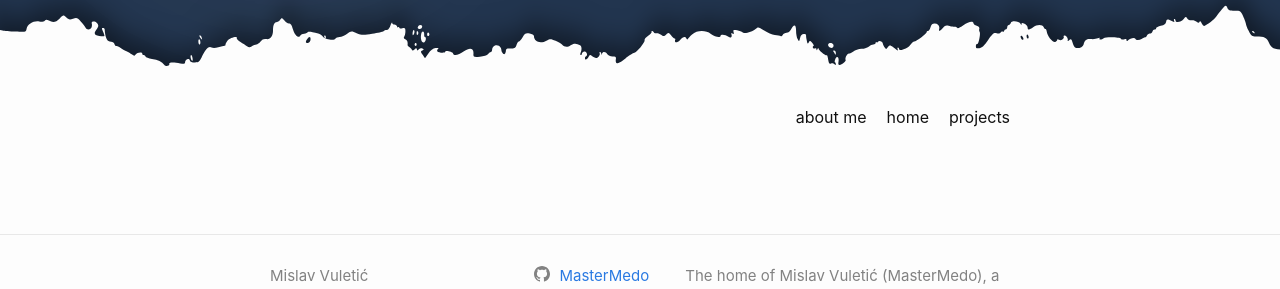
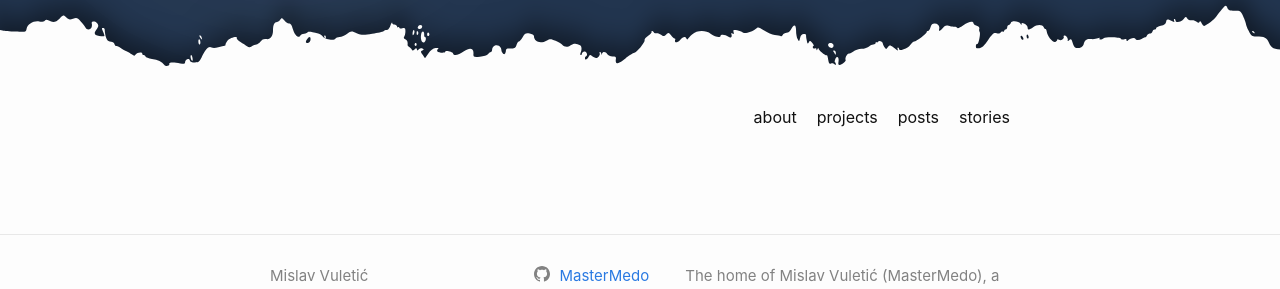
Before and after one commit to MasterMedo/mastermedo.github.io, a Jekyll site: the page built from projects.md, in a window 1280 px wide. Shown: the part 523-812 px from the top of the page. Built offline with Jekyll 4.4.1, drawn with Linux system fonts in a browser that asks for light colours.

Commit message:
set manual pages in header

```diff
--- a/_config.yml
+++ b/_config.yml
@@ -9,6 +9,18 @@ url: https://mastermedo.github.io
 github_username: MasterMedo
 linkedin_username: MasterMedo
 author: Mislav Vuletić
+show_excerpts: true
+permalink: /:collection/:title:output_ext
+
+header_pages:
+  - about
+  - projects
+  - posts
+  - stories
+
+collections:
+  posts:
+  stories:
 
 # Build settings
 theme: minima
--- a/_includes/header.html
+++ b/_includes/header.html
@@ -1,9 +1,5 @@
 <header class="site-header" role="banner">
   <div class="wrapper">
-    {%- assign default_paths = site.pages | map: "path" -%}
-    {%- assign page_paths = site.header_pages | default: default_paths -%}
-
-    {%- if page_paths -%}
     <nav class="site-nav">
       <input type="checkbox" id="nav-trigger" class="nav-trigger" />
       <label for="nav-trigger">
@@ -15,14 +11,10 @@
       </label>
 
       <div class="trigger">
-          {%- for path in page_paths -%}
-            {%- assign my_page = site.pages | where: "path", path | first -%}
-            {%- if my_page.title -%}
-            <a class="page-link" href="{{ my_page.url | relative_url }}">{{ my_page.title | escape }}</a>
-            {%- endif -%}
+        {%- for page in site.header_pages -%}
+          <a class="page-link" href="{{ page | relative_url }}">{{ page | escape }}</a>
         {%- endfor -%}
       </div>
     </nav>
-    {%- endif -%}
   </div>
 </header>
```
Lines whose indentation alone changed are shown as unchanged.
